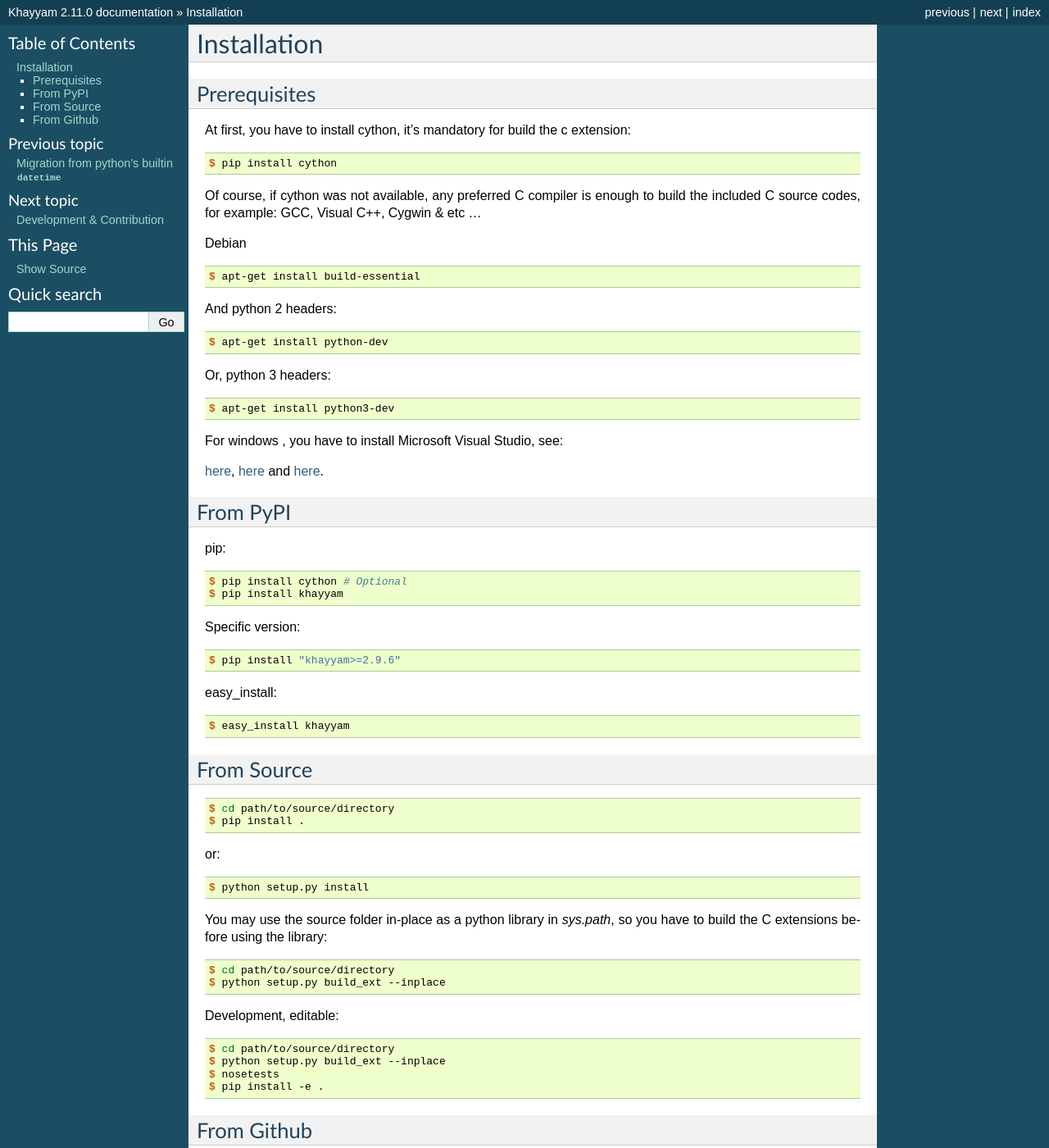
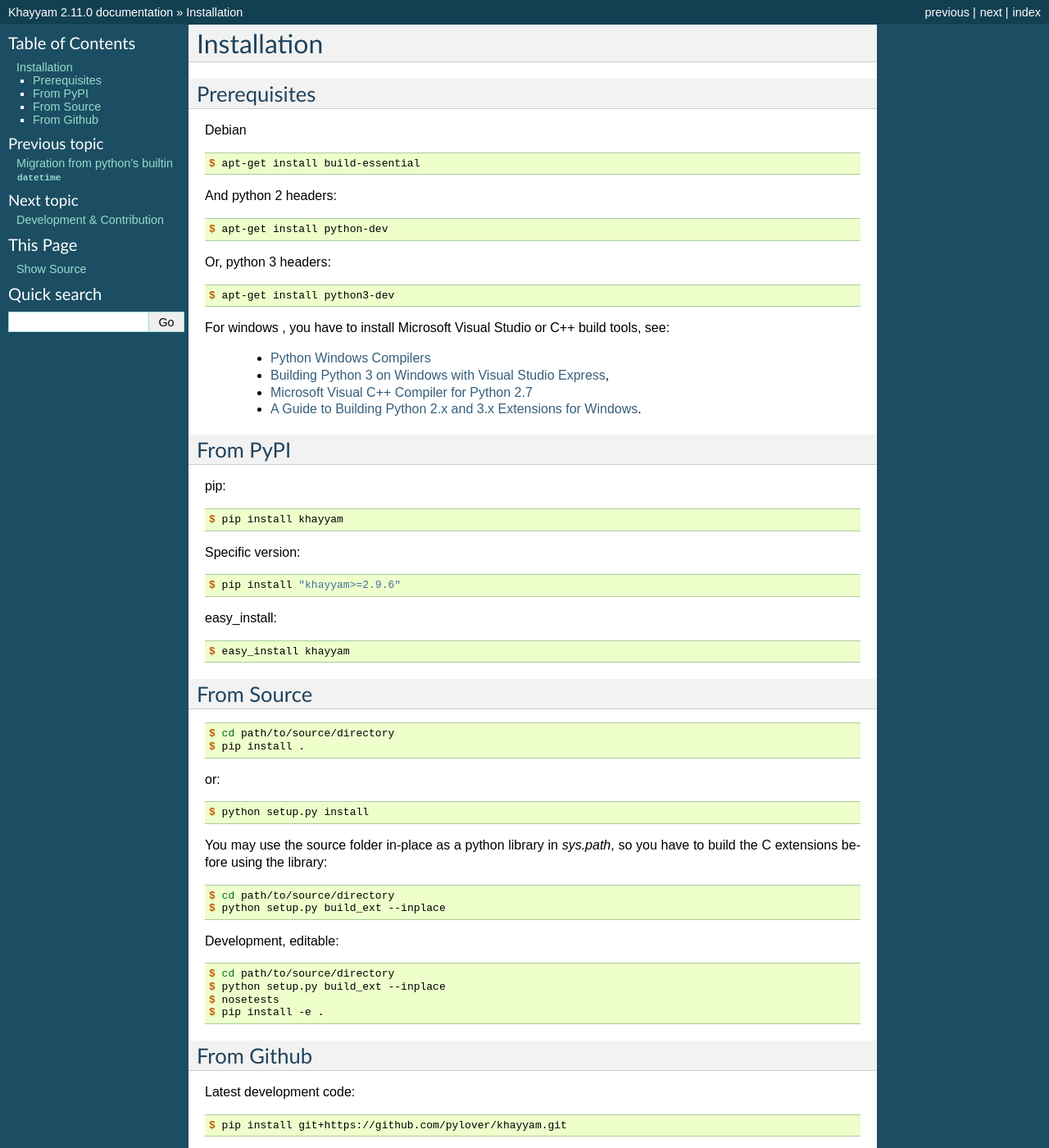
Before and after one commit to pylover/khayyam, a Sphinx documentation site: the page built from sphinx/installation.rst, in a window 1280 px wide and 1400 px high. Shown: the whole window at 82% size. Built offline with Sphinx 7.4.7, drawn with Linux system fonts in a browser that asks for light colours.

Commit message:
Updating documents, removing all cython things.

```diff
--- a/setup.py
+++ b/setup.py
@@ -3,7 +3,6 @@
 import re
 import sys
 import warnings
-import platform
 from setuptools import setup, find_packages, Extension
 import traceback
 
@@ -53,7 +52,8 @@
         "Intended Audience :: Developers",
         "Natural Language :: Persian",
         "Topic :: Software Development :: Libraries :: Python Modules",
-        "Topic :: Software Development :: Localization"],
+        "Topic :: Software Development :: Localization"
+    ],
 )
 
 
--- a/sphinx/development.rst
+++ b/sphinx/development.rst
@@ -15,7 +15,6 @@
   $ cd workspace
   $ git clone <Your fork Url>
   $ cd khayyam
-  $ pip install cython
   $ python setup.py build_ext --inplace
   $ pip install -e .
 
--- a/sphinx/index.rst
+++ b/sphinx/index.rst
@@ -6,8 +6,8 @@
 Khayyam
 =======
 
-A cythonic and fast Persian Date & Time library (aka: Jalali Calendar) with timezone, DST
-(daylight-saving), full formatting & parsing support for python 2 & 3.
+A Persian Date & Time (aka: Jalali Calendar) library with timezone, DST (daylight-saving),
+full formatting & parsing support for python 2.x & 3.x.
 
 
 .. image:: http://img.shields.io/pypi/v/khayyam.svg
--- a/sphinx/installation.rst
+++ b/sphinx/installation.rst
@@ -4,14 +4,6 @@
 Prerequisites
 -------------
 
-At first, you have to install cython, it's mandatory for build the c extension:
-
-.. code-block:: console
-
-  $ pip install cython
-
-Of course, if cython was not available, any preferred C compiler is enough to
-build the included C source codes, for example: GCC, Visual C++, Cygwin & etc ... ::
 
 Debian
 
@@ -31,12 +23,12 @@
 
   $ apt-get install python3-dev
 
-For windows , you have to install Microsoft Visual Studio, see:
+For windows , you have to install Microsoft Visual Studio or C++ build tools, see:
 
-`here <http://www.clemens-sielaff.com/building-python-3-on-windows-with-visual-studio-express/>`_,
-`here <https://www.microsoft.com/en-us/download/details.aspx?id=44266>`_
-and
-`here <http://www.falatic.com/index.php/120/a-guide-to-building-python-2-x-and-3-x-extensions-for-windows>`_.
+ * `Python Windows Compilers <https://wiki.python.org/moin/WindowsCompilers>`_
+ * `Building Python 3 on Windows with Visual Studio Express <http://www.clemens-sielaff.com/building-python-3-on-windows-with-visual-studio-express>`_,
+ * `Microsoft Visual C++ Compiler for Python 2.7 <https://www.microsoft.com/en-us/download/details.aspx?id=44266>`_
+ * `A Guide to Building Python 2.x and 3.x Extensions for Windows <http://www.falatic.com/index.php/120/a-guide-to-building-python-2-x-and-3-x-extensions-for-windows>`_.
 
 
 From PyPI
@@ -46,7 +38,6 @@
 
 .. code-block:: console
 
-  $ pip install cython # Optional
   $ pip install khayyam
 
 Specific version:
@@ -101,5 +92,4 @@
 
 .. code-block:: console
 
-  $ pip install cython
   $ pip install git+https://github.com/pylover/khayyam.git
```
Also changed, not shown: 1 other file.
